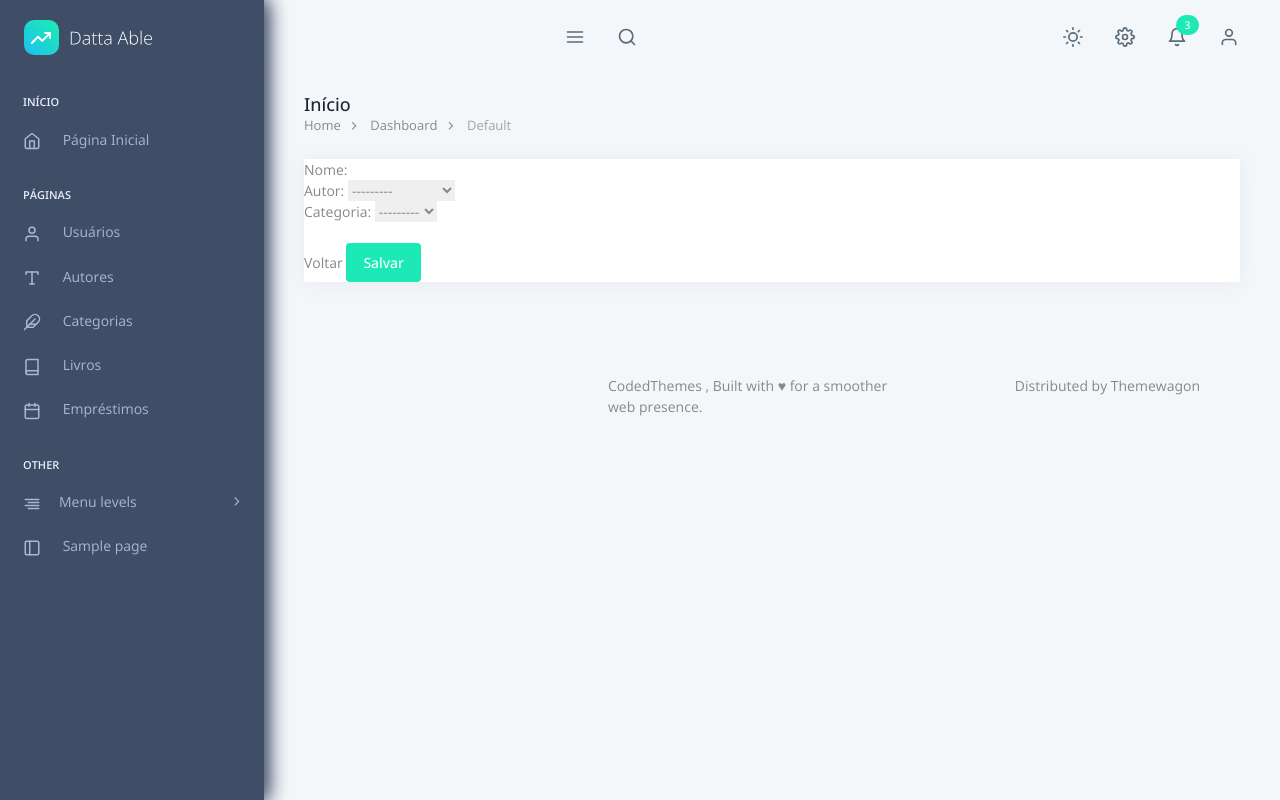
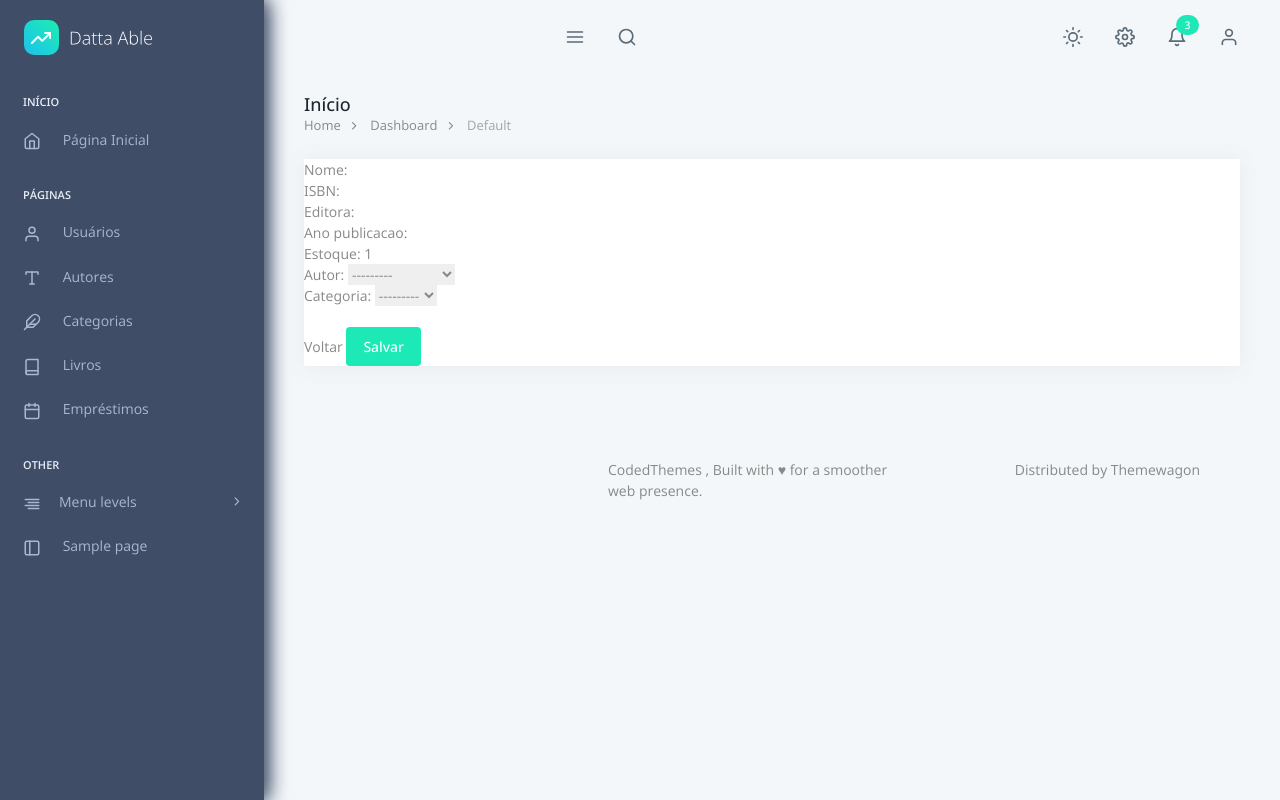
Before and after one commit to livia-trindade/psw-biblioteca, a Django app: page /livro/create/ in a window 1280 px wide. Run offline with Django 5.2, Linux system fonts and the light colour scheme; a user stored in the database is signed in; data comes from the database, SQL or seed files in the repository; both versions use the stored data as it was after the commit.

Commit message:
Alteração no models e views de livro

```diff
--- a/livro/forms.py
+++ b/livro/forms.py
@@ -4,4 +4,4 @@
 class LivroForm(ModelForm):
     class Meta:
         model = Livro
-        fields = ['nome', 'autor', 'categoria']
+        fields = ['nome', 'isbn', 'editora', 'ano_publicacao', 'quantidade', 'autor', 'categoria']
--- a/livro/models.py
+++ b/livro/models.py
@@ -5,8 +5,13 @@
 
 class Livro(models.Model):
     nome = models.CharField(max_length=100)
+    isbn = models.CharField("ISBN", max_length=13, unique=True)
+    editora = models.CharField(max_length=100, blank=True, null=True)
+    ano_publicacao = models.PositiveIntegerField(blank=True, null=True)
+    quantidade = models.PositiveIntegerField("Estoque", default=1)
     autor = models.ForeignKey(Autor, on_delete=models.SET_NULL, null=True, blank=True)
     categoria = models.ForeignKey(Categoria, on_delete=models.SET_NULL, null=True, blank=True)
+
     class Meta:
         db_table = "Livro_livro"
 
--- a/livro/views.py
+++ b/livro/views.py
@@ -7,8 +7,8 @@
 @login_required
 @permission_required('livro.view_livro', raise_exception=True)
 def index(request):
-    livroes = Livro.objects.all()
-    return render(request, 'livro/index.html', {'livroes': livroes})
+    livros = Livro.objects.all()
+    return render(request, 'livro/index.html', {'livros': livros})
 
 @login_required
 @permission_required('livro.detail_livro', raise_exception=True)
--- a/templates/livro/index.html
+++ b/templates/livro/index.html
@@ -26,7 +26,7 @@
         </tr>
       </thead>
       <tbody>
-        {% for livro in livroes %}
+        {% for livro in livros %}
         <tr>
           <td>{{ livro.nome }}</td>
           <td>{{ livro.autor }}</td>
```
Also changed, not shown: db.sqlite3, livro/migrations/0002_livro_ano_publicacao_livro_editora_livro_isbn_and_more.py (added).
